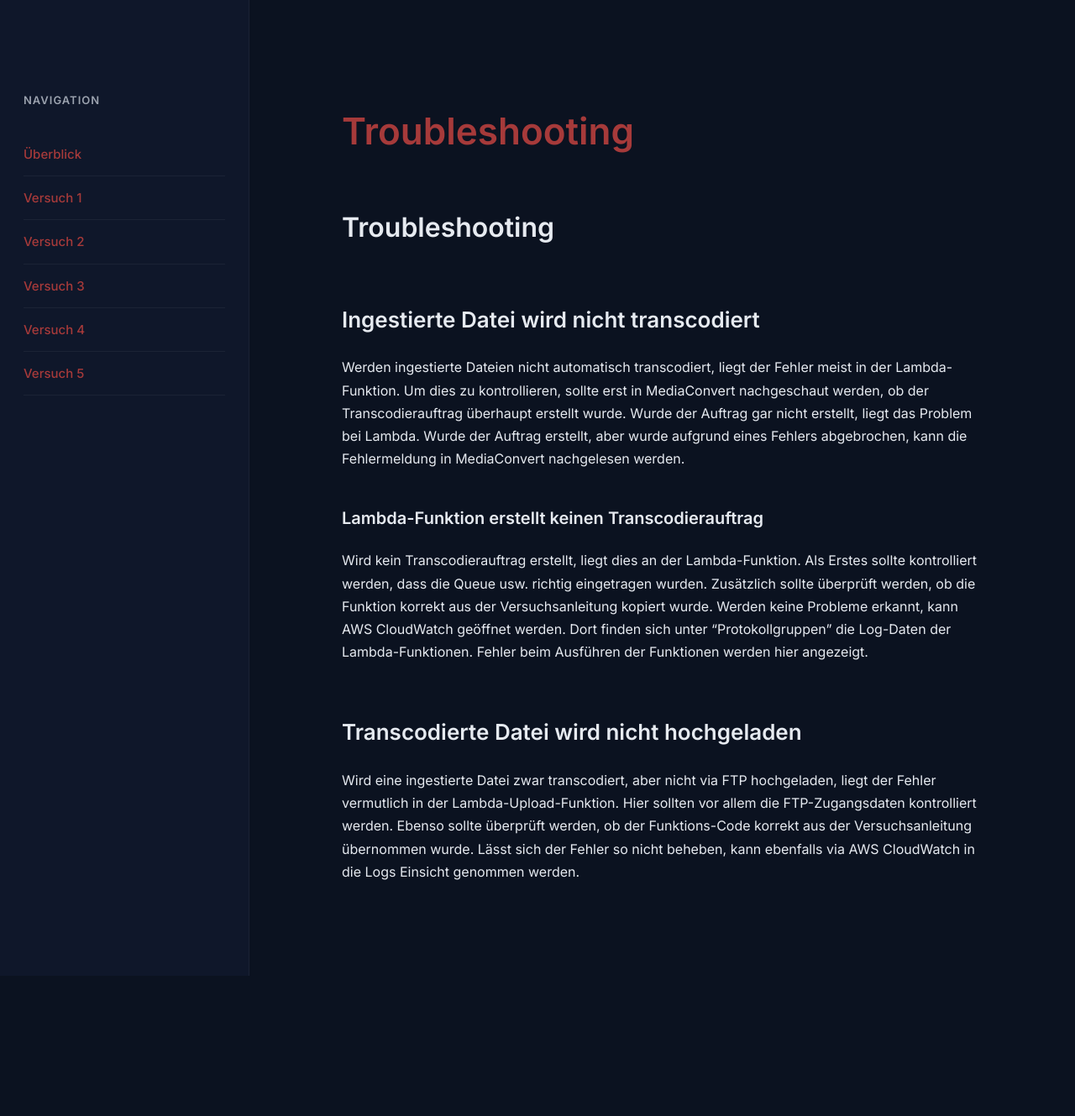
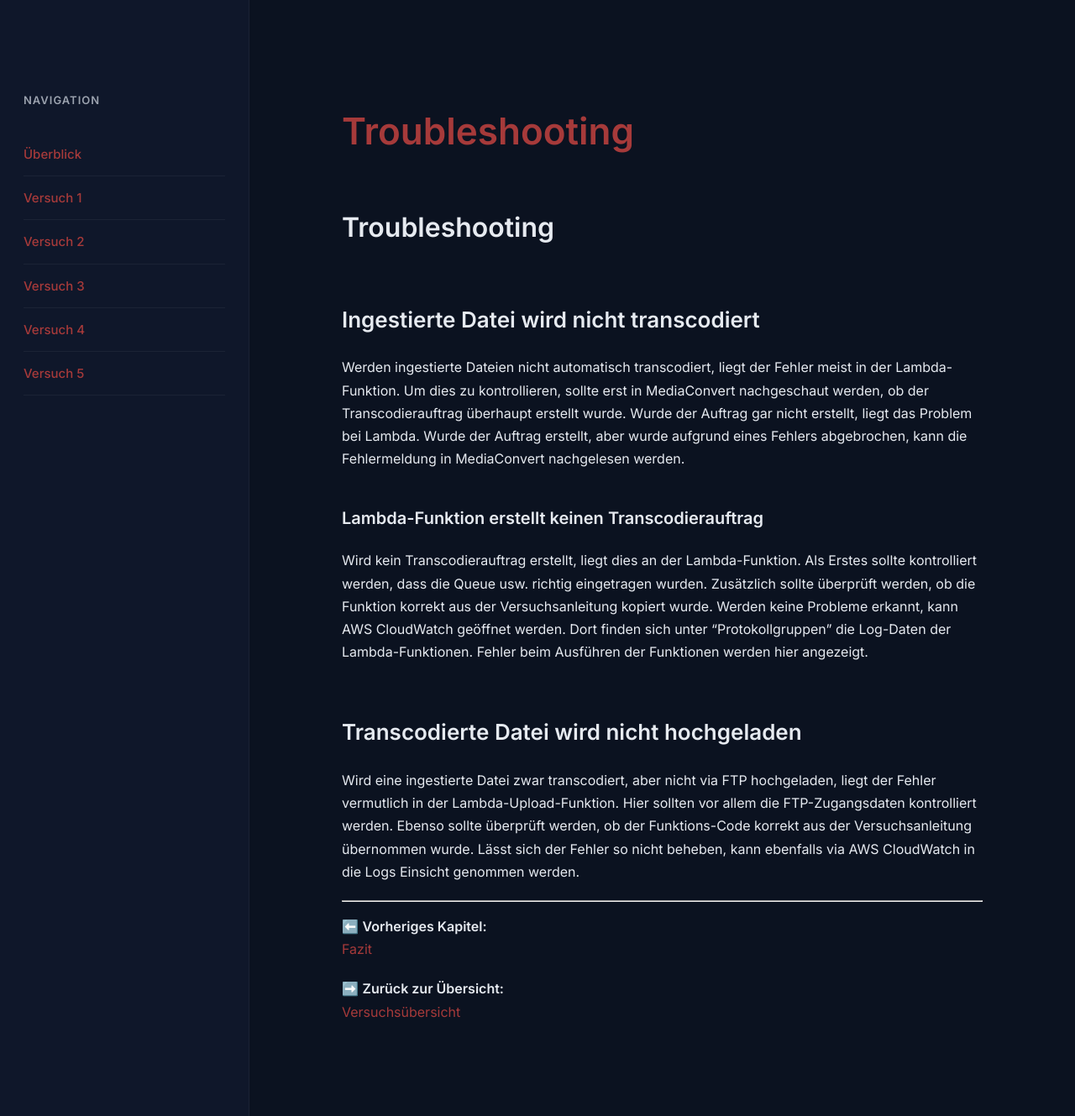
Before and after one commit to LimaLima2670/AWSPraktikumThesis, a Jekyll site: the page built from docs/Versuch3/07-troubleshooting.md, in a window 1280 px wide. Shown: the whole page at 84% size. Built offline with Jekyll 4.4.1, drawn with Linux system fonts in a browser that asks for light colours; our own code applies the rules of GitHub Pages for plain Markdown files; before the commit the page ends 1162 px from its top, so only the background shows below that.

Commit message:
Update 07-troubleshooting.md

```diff
--- a/docs/Versuch3/07-troubleshooting.md
+++ b/docs/Versuch3/07-troubleshooting.md
@@ -11,3 +11,11 @@ Wird kein Transcodierauftrag erstellt, liegt dies an der Lambda-Funktion. Als Er
 ## Transcodierte Datei wird nicht hochgeladen
 
 Wird eine ingestierte Datei zwar transcodiert, aber nicht via FTP hochgeladen, liegt der Fehler vermutlich in der Lambda-Upload-Funktion. Hier sollten vor allem die FTP-Zugangsdaten kontrolliert werden. Ebenso sollte überprüft werden, ob der Funktions-Code korrekt aus der Versuchsanleitung übernommen wurde. Lässt sich der Fehler so nicht beheben, kann ebenfalls via AWS CloudWatch in die Logs Einsicht genommen werden.
+
+---
+
+⬅️ **Vorheriges Kapitel:**
+[Fazit](06-fazit.md)
+
+➡️ **Zurück zur Übersicht:**
+[Versuchsübersicht](index.md)
```
